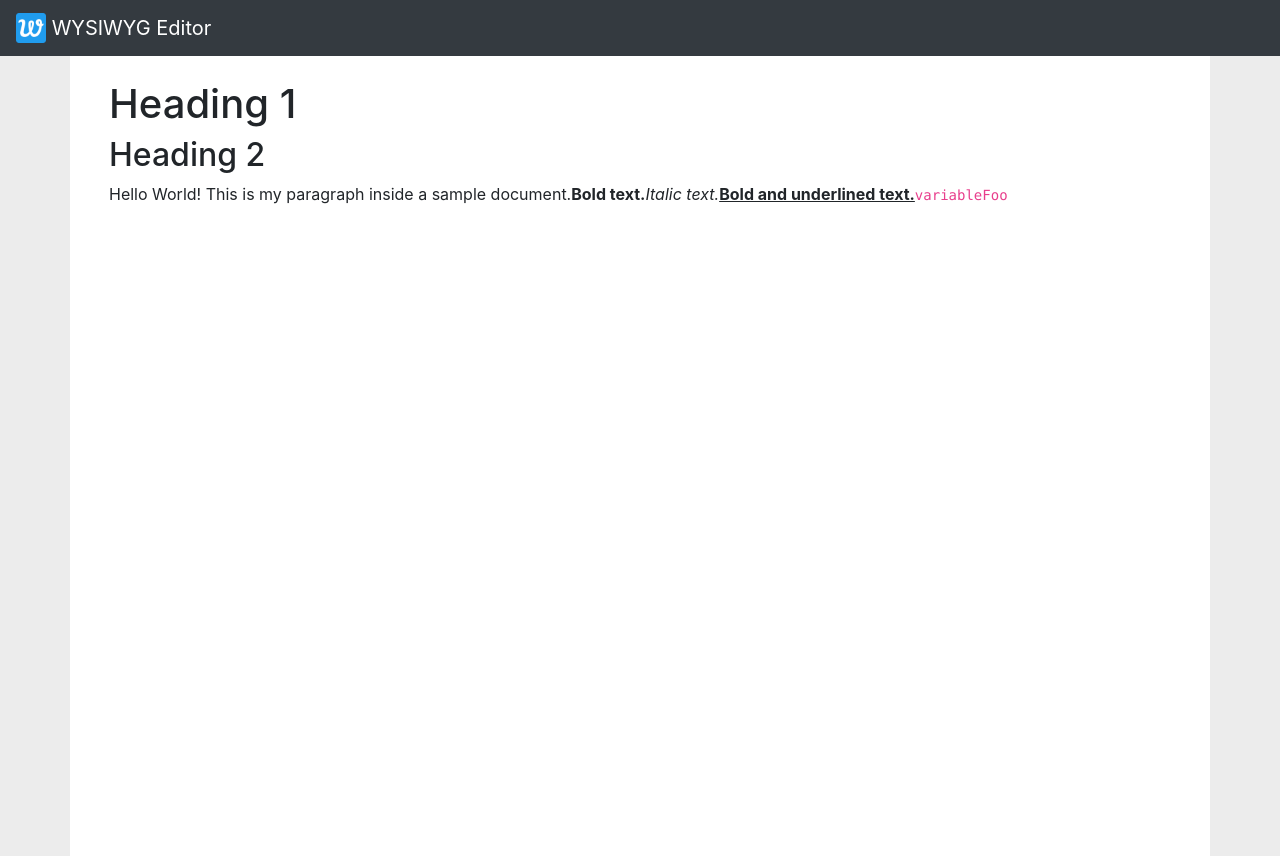
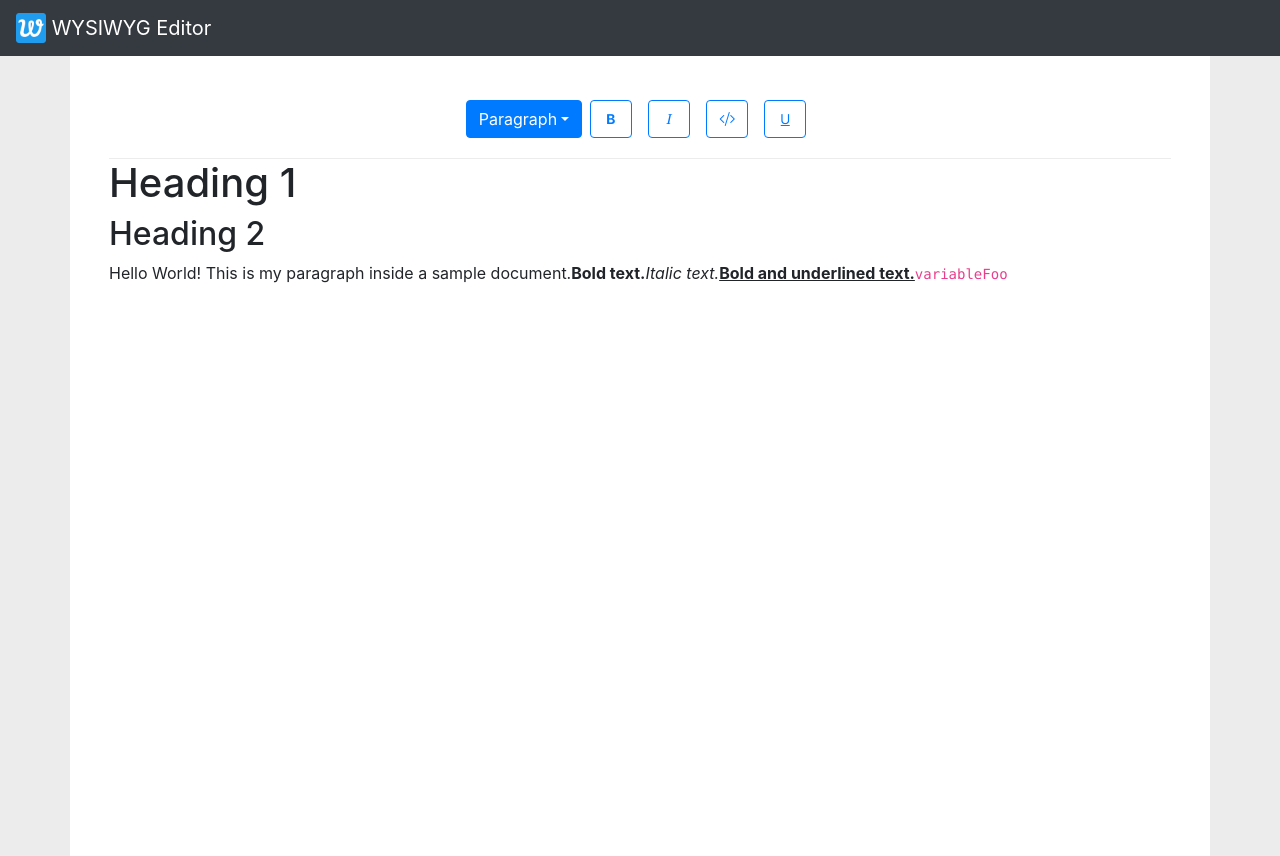
Before and after one commit to nlern/wysiwyg-editor, a React (Create React App) app: page / in a window 1280 px wide. Built offline with nearby package versions, Linux system fonts and the light colour scheme.

Commit message:
1. added editor-selection hook. 2. Used editor-selection hook to set selection.

```diff
--- a/src/components/Editor.js
+++ b/src/components/Editor.js
@@ -1,15 +1,29 @@
-import React, { useMemo } from 'react';
+import React, { useCallback, useMemo } from 'react';
 import { createEditor } from 'slate';
 import { Editable, Slate, withReact } from 'slate-react';
+
 import useEditorConfig from '../hooks/editor-config';
+import useEditorSelection from '../hooks/editor-selection';
+
+import Toolbar from './Toolbar';
 
 export default function Editor({ document, onChange }) {
   const editor = useMemo(() => withReact(createEditor()), []);
   const { renderElement, renderLeaf } = useEditorConfig(editor);
+  const [selection, setSelection] = useEditorSelection(editor);
+
+  const onChangeHandler = useCallback(
+    (document) => {
+      onChange(document);
+      setSelection(editor.selection);
+    },
+    [editor.selection, onChange, setSelection]
+  );
 
   return (
     <div className="p-4 h-100">
-      <Slate editor={editor} value={document} onChange={onChange}>
+      <Slate editor={editor} value={document} onChange={onChangeHandler}>
+        <Toolbar selection={selection} />
         <Editable renderElement={renderElement} renderLeaf={renderLeaf} />
       </Slate>
     </div>
--- /dev/null
+++ b/src/hooks/editor-selection.js
@@ -0,0 +1,20 @@
+import { useState, useCallback } from 'react';
+import areEqual from 'deep-equal';
+
+const useEditorSelection = (editor) => {
+  const [selection, setSelection] = useState(editor.selection);
+
+  const setSelectionOptimized = useCallback(
+    (newSelection) => {
+      if (areEqual(selection, newSelection)) {
+        return;
+      }
+      setSelection(newSelection);
+    },
+    [setSelection, selection]
+  );
+
+  return [selection, setSelectionOptimized];
+};
+
+export default useEditorSelection;
```
